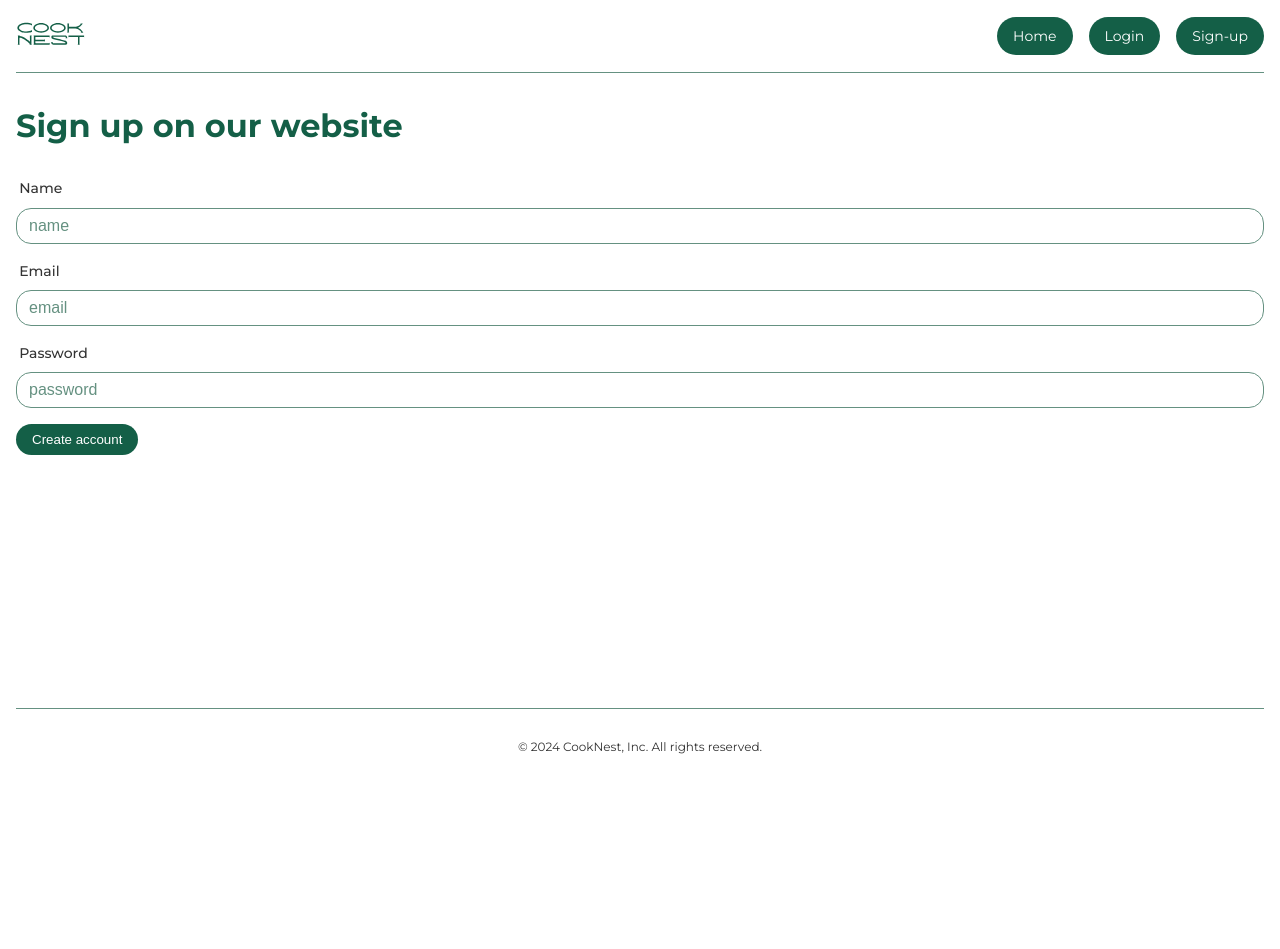
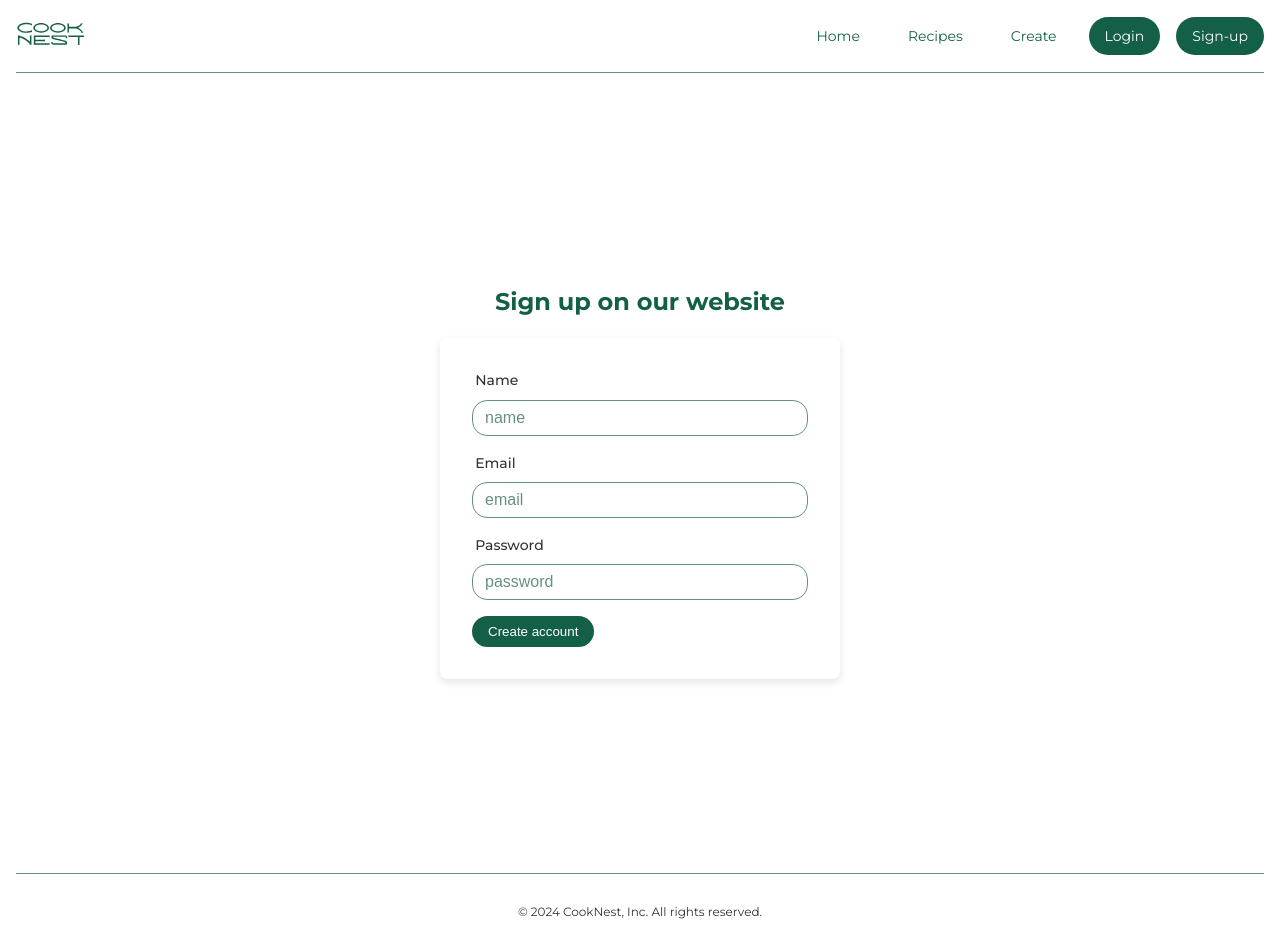
Before and after one commit to fac30/PRO05_Riley_Tanya_Dani_Levi, a React (Vite) app: page /signup in a window 1280 px wide. Before the commit the page ends 800 px from the top, so only its background shows below. Built offline with nearby package versions, Linux system fonts and the light colour scheme; no server answers.

Commit message:
make a form for form, create buttons in navbar, make a fetch for recipe

```diff
--- a/src/App.tsx
+++ b/src/App.tsx
@@ -27,7 +27,5 @@ export default function App(): JSX.Element {
       </Router>
       </div>
     </AuthProvider>
-
-
   );
 }
--- /dev/null
+++ b/src/api/recipesApi.ts
@@ -0,0 +1,33 @@
+import axios from 'axios';
+
+// Base URL configuration (reuse if already defined)
+const API_BASE_URL = process.env.REACT_APP_API_URL || 'http://localhost:5000/api';
+
+// Axios instance
+const api = axios.create({
+  baseURL: API_BASE_URL,
+  headers: {
+    'Content-Type': 'application/json',
+  },
+});
+
+// Fetch all recipes
+export const fetchRecipes = async () => {
+  try {
+    const response = await api.get('/recipes');
+    return response.data; // Assuming backend responds with recipes in `data`
+  } catch (error: any) {
+    // Handle errors gracefully
+    throw new Error(error.response?.data?.message || 'Failed to fetch recipes');
+  }
+};
+
+// Export other recipe-related API functions as needed
+export const fetchRecipeById = async (id: string) => {
+  try {
+    const response = await api.get(`/recipes/${id}`);
+    return response.data;
+  } catch (error: any) {
+    throw new Error(error.response?.data?.message || 'Failed to fetch recipe');
+  }
+};
--- a/src/components/Input/Input.tsx
+++ b/src/components/Input/Input.tsx
@@ -25,7 +25,7 @@ interface InputProps {
   }) => {
     return (
       <div className="input-wrapper">
-        <label htmlFor={id} className="input-label">
+        <label  htmlFor={id} className="input-label">
           {label}
         </label>
         <input
@@ -38,6 +38,7 @@ interface InputProps {
           required={required}
           autoComplete={autoComplete}
           className="input-field"
+          aria-describedby={id}
         />
       </div>
     );
--- a/src/components/Navbar/Navbar.css
+++ b/src/components/Navbar/Navbar.css
@@ -38,6 +38,20 @@
     background-color: #659181;
     color: #145f47;
   }
+
+.navbar-button-white {
+    padding: 0.5rem 1rem;
+    background-color: #ffffff;
+    color: #145f47;
+    text-decoration: none;
+    border-radius: 25px;
+}
+
+.navbar-button-white:hover {
+  background-color: #659181;
+  color: #ffffff;
+}
+
 
   /* Three Dots Menu Icon */
   .menu-icon {
--- a/src/components/Navbar/Navbar.tsx
+++ b/src/components/Navbar/Navbar.tsx
@@ -17,17 +17,28 @@ export default function Navbar(): JSX.Element {
         <a title="cooke_nest_logo" href="/" className="navbar-logo">
           <img src={logo} alt="Cooke Nest Logo" />
         </a>
-      {/*<h1 className="navbar-brand">
-        <Link to="/" aria-label="Go to home page">CookNest</Link>
-      </h1>*/}
 
         <div className="navbar-links">
           <Link
             to="/"
-            className="navbar-button"
+            className="navbar-button-white"
             aria-current={location.pathname === '/' ? 'page' : undefined}
           >
             Home
+          </Link>
+          <Link
+            to="/recipes"
+            className="navbar-button-white"
+            aria-current={location.pathname === '/recipes' ? 'page' : undefined}
+          >
+            Recipes
+          </Link>
+          <Link
+            to="/create"
+            className="navbar-button-white"
+            aria-current={location.pathname === '/create' ? 'page' : undefined}
+          >
+            Create
           </Link>
           <Link
             to="/login"
--- /dev/null
+++ b/src/pages/Form.css
@@ -0,0 +1,24 @@
+.form-container {
+    display: flex;
+    flex-direction: column;
+    justify-content: center;
+    align-items: center;
+    min-height: 100vh;
+    padding: 2rem;
+    box-sizing: border-box;
+  }
+
+.form-container form {
+    width: 100%;
+    max-width: 400px;
+    background-color: #ffffff;
+    padding: 2rem;
+    border-radius: 8px;
+    box-shadow: 0 4px 8px rgba(0, 0, 0, 0.1);
+  }
+
+.form-container h1 {
+    margin-bottom: 1rem;
+    font-size: 1.5rem;
+    text-align: center;
+  }
--- a/src/pages/Login.tsx
+++ b/src/pages/Login.tsx
@@ -2,6 +2,7 @@ import { useState } from "react";
 import Input from "../components/Input/Input";
 import Button from "../components/Button/Button";
 import { useAuth } from '../context/authContext';
+import './Form.css';
 
 const Login: React.FC = () => {
   const { login } = useAuth();
@@ -27,10 +28,10 @@ const Login: React.FC = () => {
   }
 
   return (
-    <div>
-      <h2>
+    <div className="form-container">
+      <h1>
         Log in to personalize your cooking adventure!
-      </h2>
+      </h1>
 
       <form onSubmit={handleSubmit}>
         <Input
@@ -42,6 +43,7 @@ const Login: React.FC = () => {
           value={email}
           onChange={(e) => setEmail(e.target.value)}
           required
+          aria-describedby="email"
         />
         <Input
           label="Password"
@@ -52,6 +54,7 @@ const Login: React.FC = () => {
           value={password}
           onChange={(e) => setPassword(e.target.value)}
           required
+          aria-describedby="password"
         />
         <Button
           label="Get started"
--- a/src/pages/Recipes.tsx
+++ b/src/pages/Recipes.tsx
@@ -1,3 +1,51 @@
-export default function Home() {
-    return <h2>Recipes Page</h2>;
-  }
+import React, { useState, useEffect } from 'react';
+import { fetchRecipes } from '../api/recipesApi';
+
+interface Recipe {
+  id: string;
+  name: string;
+  description: string;
+  imageUrl: string; // Update fields to match your database schema
+}
+
+const Recipes: React.FC = () => {
+  const [recipes, setRecipes] = useState<Recipe[]>([]);
+  const [loading, setLoading] = useState<boolean>(true);
+  const [error, setError] = useState<string | null>(null);
+
+  useEffect(() => {
+    const loadRecipes = async () => {
+      try {
+        setLoading(true);
+        const data = await fetchRecipes();
+        setRecipes(data); // Assuming `data` is an array of recipes
+      } catch (err: any) {
+        setError(err.message || 'Failed to load recipes');
+      } finally {
+        setLoading(false);
+      }
+    };
+
+    loadRecipes();
+  }, []);
+
+  if (loading) return <p>Loading...</p>;
+  if (error) return <p style={{ color: 'red' }}>{error}</p>;
+
+  return (
+    <div className="recipes-page">
+      <h1>Recipes</h1>
+      <div className="recipes-list">
+        {recipes.map((recipe) => (
+          <div key={recipe.id} className="recipe-card">
+            <img src={recipe.imageUrl} alt={recipe.name} className="recipe-image" />
+            <h2>{recipe.name}</h2>
+            <p>{recipe.description}</p>
+          </div>
+        ))}
+      </div>
+    </div>
+  );
+};
+
+export default Recipes;
--- a/src/pages/Signup.tsx
+++ b/src/pages/Signup.tsx
@@ -2,6 +2,7 @@ import { useState } from "react";
 import Input from "../components/Input/Input";
 import Button from "../components/Button/Button";
 import { useAuth } from "../context/authContext";
+import './Form.css';
 
 
 const Signup: React.FC = () => {
@@ -33,10 +34,10 @@ const Signup: React.FC = () => {
   }
 
   return (
-    <div>
-      <h2>
+    <div className="form-container">
+      <h1>
         Sign up on our website
-      </h2>
+      </h1>
 
       <form onSubmit={handleSubmit}>
         <Input
@@ -48,6 +49,7 @@ const Signup: React.FC = () => {
           value={name}
           onChange={(e) => setName(e.target.value)}
           required
+          aria-describedby="name"
         />
         <Input
           label="Email"
@@ -58,6 +60,7 @@ const Signup: React.FC = () => {
           value={email}
           onChange={(e) => setEmail(e.target.value)}
           required
+          aria-describedby="email"
         />
         <Input
           label="Password"
@@ -68,6 +71,7 @@ const Signup: React.FC = () => {
           value={password}
           onChange={(e) => setPassword(e.target.value)}
           required
+          aria-describedby="password"
         />
         <Button
           label="Create account"
```
